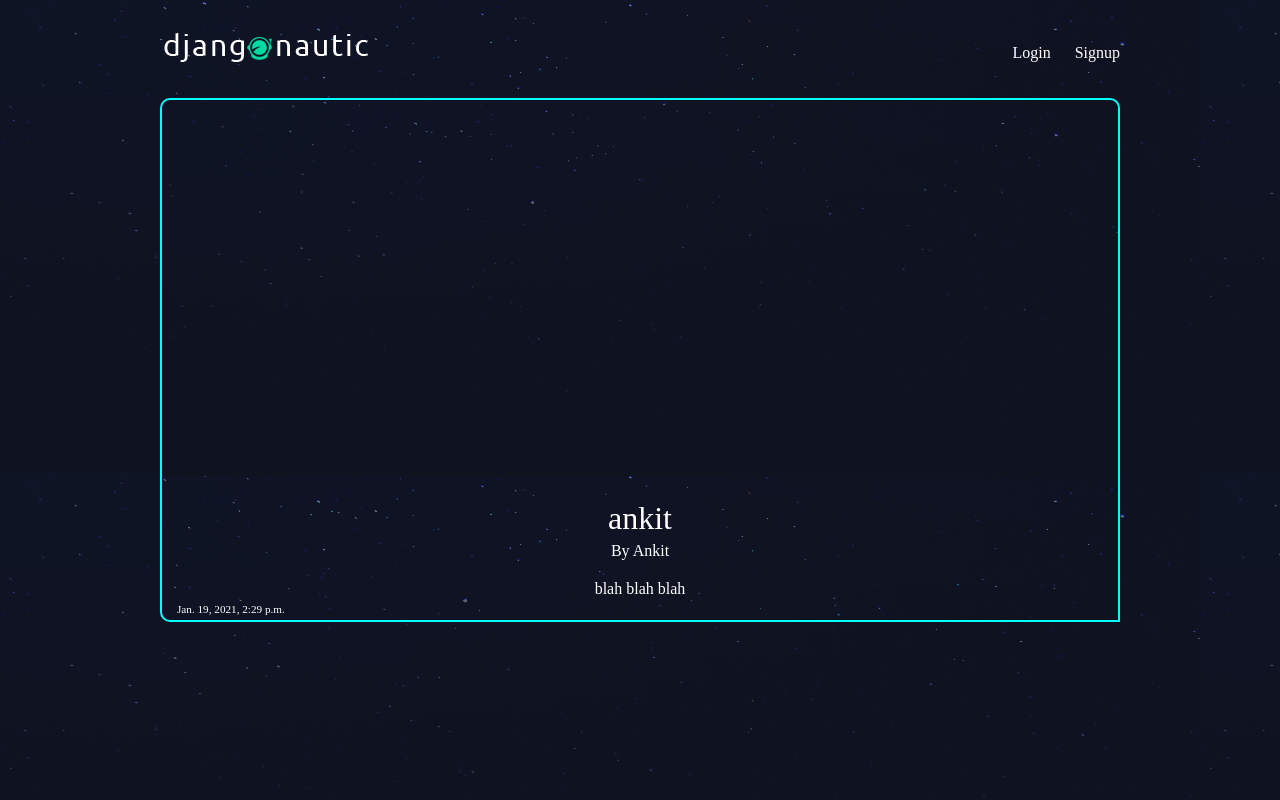
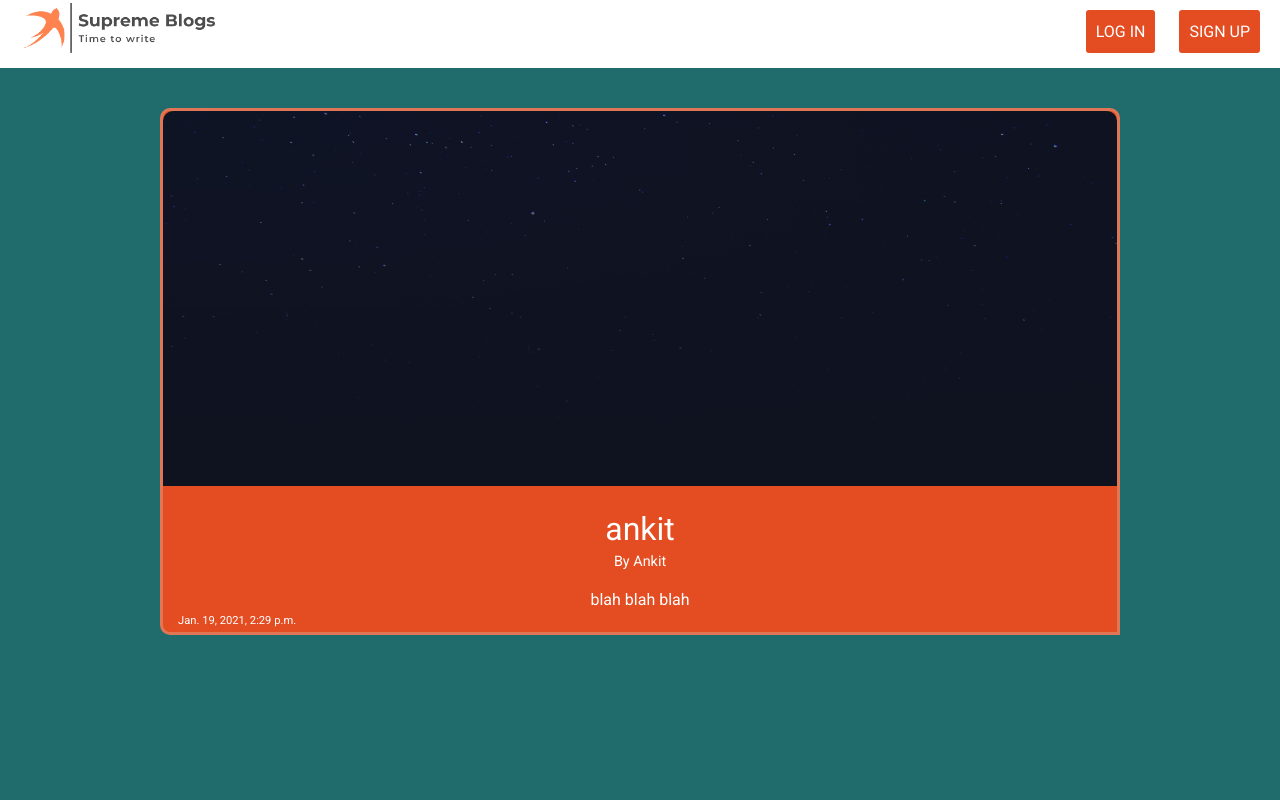
Before and after one commit to madboi01/first-django-project, a Django app: a page that uses djangofirst/templates/base_layout.html in a window 1280 px wide. Run offline with Django 3.2, Linux system fonts and the light colour scheme; data comes from the database, SQL or seed files in the repository; both versions use the stored data as it was after the commit.

Commit message:
final commit

```diff
--- a/djangofirst/accounts/templates/accounts/login.html
+++ b/djangofirst/accounts/templates/accounts/login.html
@@ -8,6 +8,8 @@
     {% if request.GET.next %}
     <input type="hidden" name="next" value="{{request.GET.next}}" >
     {% endif %}
-    <input type="submit" value="LogIn">
+    <div class="submitwrapper">
+        <input type="submit" value="LogIn">
+    </div>
 </form>
 {% endblock %}
--- a/djangofirst/accounts/templates/accounts/signup.html
+++ b/djangofirst/accounts/templates/accounts/signup.html
@@ -5,6 +5,8 @@
 <form class="site-form" action="/accounts/signup/" method="post" >
     {% csrf_token %}
     {{form}}
-    <input type="submit" value="Signup">
+    <div class="submitwrapper">
+        <input type="submit" value="Signup">
+    </div>
 </form>
 {% endblock %}
--- a/djangofirst/assets/styles.css
+++ b/djangofirst/assets/styles.css
@@ -1,16 +1,20 @@
 body{
-    background-color: #0f121f;
-    background-image: url(stars.png);
+    background-color: #206b6b;
     background-repeat-y: no-repeat;
     color: #fff;
+    margin:0;
 }
 
 body *{
-    font-family: Ubuntu;
+    font-family: 'Roboto';
+  font-style: normal;
+  font-weight: 300;
 }
 
 h1, h2, h3, h4, h5{
-    font-weight: normal;
+    font-family: 'Roboto';
+  font-style: normal;
+  font-weight: 300;
     margin: 0;
 }
 
@@ -22,6 +26,11 @@ a, a:hover, a:visited{
 .wrapper{
     max-width: 960px;
     margin: 0 auto;
+}
+
+.taskbar{
+    background:white;
+    padding:0px;
 }
 
 div.wrapper h1{
@@ -38,6 +47,8 @@ header{
 
 nav{
     justify-self: end;
+    margin-right:20px;
+    margin-top:6px;
 }
 
 nav li{
@@ -48,11 +59,24 @@ nav li{
 
 nav button{
     background:none;
-    color:white;
+    color:black;
     border:none;
+    font-family: 'Roboto';
+  font-style: normal;
+  font-weight: 300;
     font-size:1.1em;
     cursor:pointer;
 }
+
+.taskbar nav a{
+    font-family: 'Roboto';
+  font-style: normal;
+  font-weight: 300;
+    background:#e44d22;
+    padding:12px 10px;
+    border-radius:3px;
+}
+
 
 .articles{
     display:grid;
@@ -62,8 +86,8 @@ nav button{
 
 .article{
     padding:20px;
-    border:1px solid aqua;
-    border-width:2px;
+    border:3px solid #e07656;
+    background:#e44d22;
     border-radius:10px;
     border-bottom-right-radius:0px;
     position:relative;
@@ -76,16 +100,18 @@ nav button{
 
 .article .author{
     padding:10px;
-    background:cyan;
+    background:#e07656;
     position:absolute;
     right:0;
     bottom:0;
     margin:0;
-    color:black;
+    color:white;
 }
 
 .article-detail .article{
     padding:0;
+    margin-top:40px;
+    margin-bottom:40px;
 }
 
 .article-detail .article img{
@@ -115,4 +141,59 @@ nav button{
 
 .article-detail .article .detail-author{
     margin-bottom:20px;
+    font-size:0.9em;
 }
+
+.site-form{
+    margin-bottom:100px;
+    margin-left:200px;
+    margin-right:200px;
+    border:3px solid #fdfbfa;
+    padding:20px;
+    background:#44342d
+}
+
+.site-form input, .site-form textarea{
+display:block;
+margin:5px 0px 0px 0px;
+padding:4px 10px;
+
+}
+
+.site-form input{
+  margin-bottom:20px;
+}
+
+
+.article-create h2{
+    text-align:center;
+    margin:40px;
+    font-size:2em;
+}
+
+.helptext, .helptext ul{
+  margin:0px auto 20px;
+  color:#bbb;
+  font-size:0.9em;
+  display:block;
+}
+
+.errorlist li{
+  padding:10px;
+  list-style-type:none;
+  border:2px solid #f33e3e;
+  margin:10px 0;
+  color:#f33e3e;
+}
+
+.errorlist{
+  padding:0;
+}
+
+.site-form input[type="submit"]{
+  background:#e44d22;
+  border:0;
+  color:#fff;
+  font-size:1.2em;
+  border-radius:4px;
+}
--- a/djangofirst/templates/base_layout.html
+++ b/djangofirst/templates/base_layout.html
@@ -6,23 +6,26 @@
     <meta name="viewport" content="width=device-width, initial-scale=1.0">
     <title>Articles</title>
     <link rel="stylesheet" href="{% static 'styles.css' %}">
+    <style>
+        @import url('https://fonts.googleapis.com/css2?family=Roboto:wght@400;500&display=swap');
+        </style>
 </head>
 <body>
-    <header class="wrapper">
-        <h1><a href="{% url 'home' %}"><img src="{% static 'logo.png' %}"/></a></h1>
+    <header class="taskbar">
+        <h1><a href="{% url 'home' %}"><img src="{% static 'logo1.PNG' %}"/></a></h1>
         <nav>
             <ul>
                 {% if user.is_authenticated %}
                     <li>
                         <form class="logout-link" action="{% url 'accounts:logout' %}" method="post">
                             {% csrf_token %}
-                            <button type="submit">Logout</button>
+                            <button type="submit">LOGOUT</button>
                         </form>
                     </li>
-                    <li><a href="{% url 'article:create' %}">New Article</a></li>
+                    <li><a href="{% url 'article:create' %}">NEW ARTICLE</a></li>
                     {% else %}
-                        <li><a href="{% url 'accounts:login' %}">Login</a></li>
-                        <li><a href="{% url 'accounts:signup' %}">Signup</a></li>
+                        <li><a href="{% url 'accounts:login' %}">LOG IN</a></li>
+                        <li class="new"><a href="{% url 'accounts:signup' %}">SIGN UP</a></li>
                     {% endif %}
             </ul>
         </nav>
```
Also changed, not shown: djangofirst/assets/logo1.PNG (added), djangofirst/db.sqlite3.
